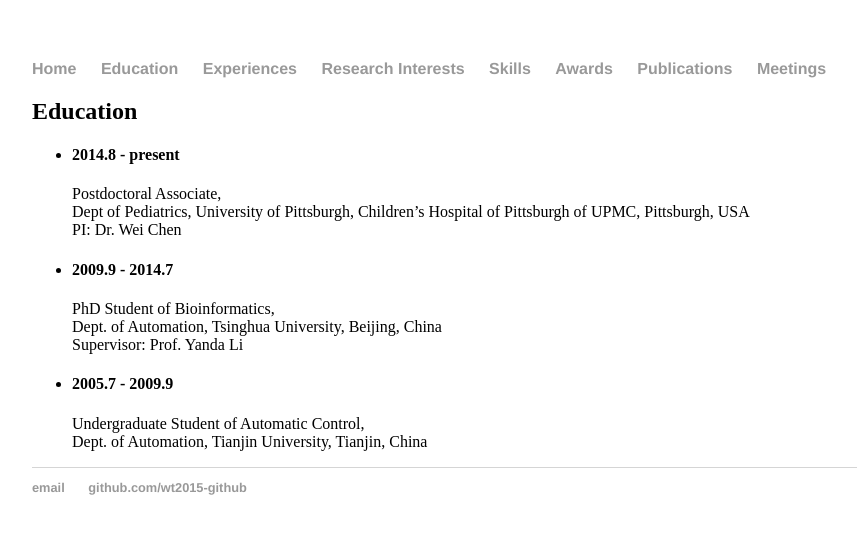
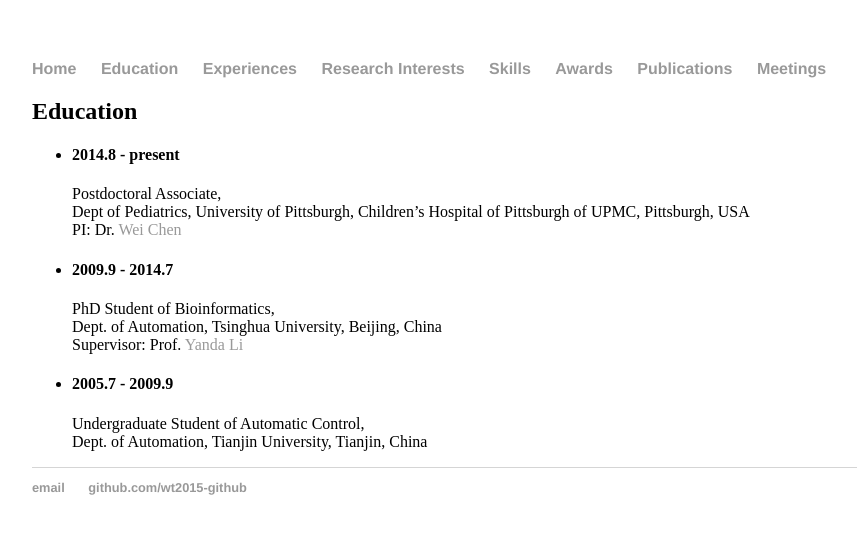
Before and after one commit to wt2015-github/wt2015-github.github.io, a Jekyll site: the page built from education/index.html, in a window 1280 px wide. Shown: the top 534 px of the page, without its empty margins (160-1017 px from the left). Built offline with Jekyll 4.4.1, drawn with Linux system fonts in a browser that asks for light colours; part of the change alters nothing that is shown.

```diff
--- a/education/index.html
+++ b/education/index.html
@@ -9,11 +9,11 @@ title: Education
 		<li><h4>2014.8 - present</h4>
 		Postdoctoral Associate,<br/>
 		Dept of Pediatrics, University of Pittsburgh, Children’s Hospital of Pittsburgh of UPMC, Pittsburgh, USA<br>
-		PI: Dr. Wei Chen</li>
+		PI: Dr. <a href="http://www.pitt.edu/~wec47/">Wei Chen</a></li>
 		<li><h4>2009.9 - 2014.7</h4>
 		PhD Student of Bioinformatics,<br/>
 		Dept. of Automation, Tsinghua University, Beijing, China<br/>
-                Supervisor: Prof. Yanda Li</li>
+                Supervisor: Prof. <a href="http://www.au.tsinghua.edu.cn/publish/auen/1713/2011/20110506104703309986645/20110506104703309986645_.html">Yanda Li</a></li>
 		<li><h4>2005.7 - 2009.9</h4>
 		Undergraduate Student of Automatic Control,<br/>
 		Dept. of Automation, Tianjin University, Tianjin, China</li>
```
